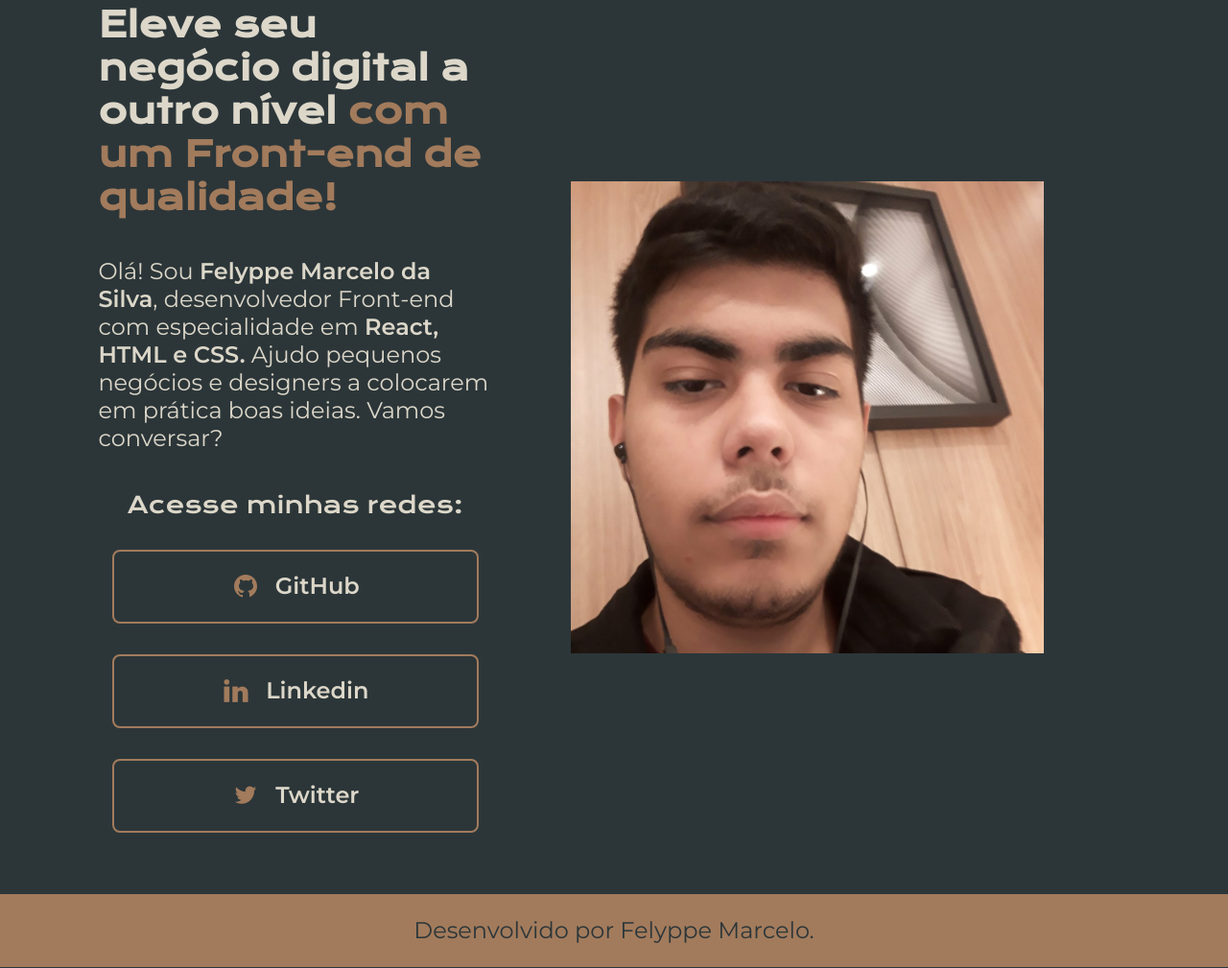
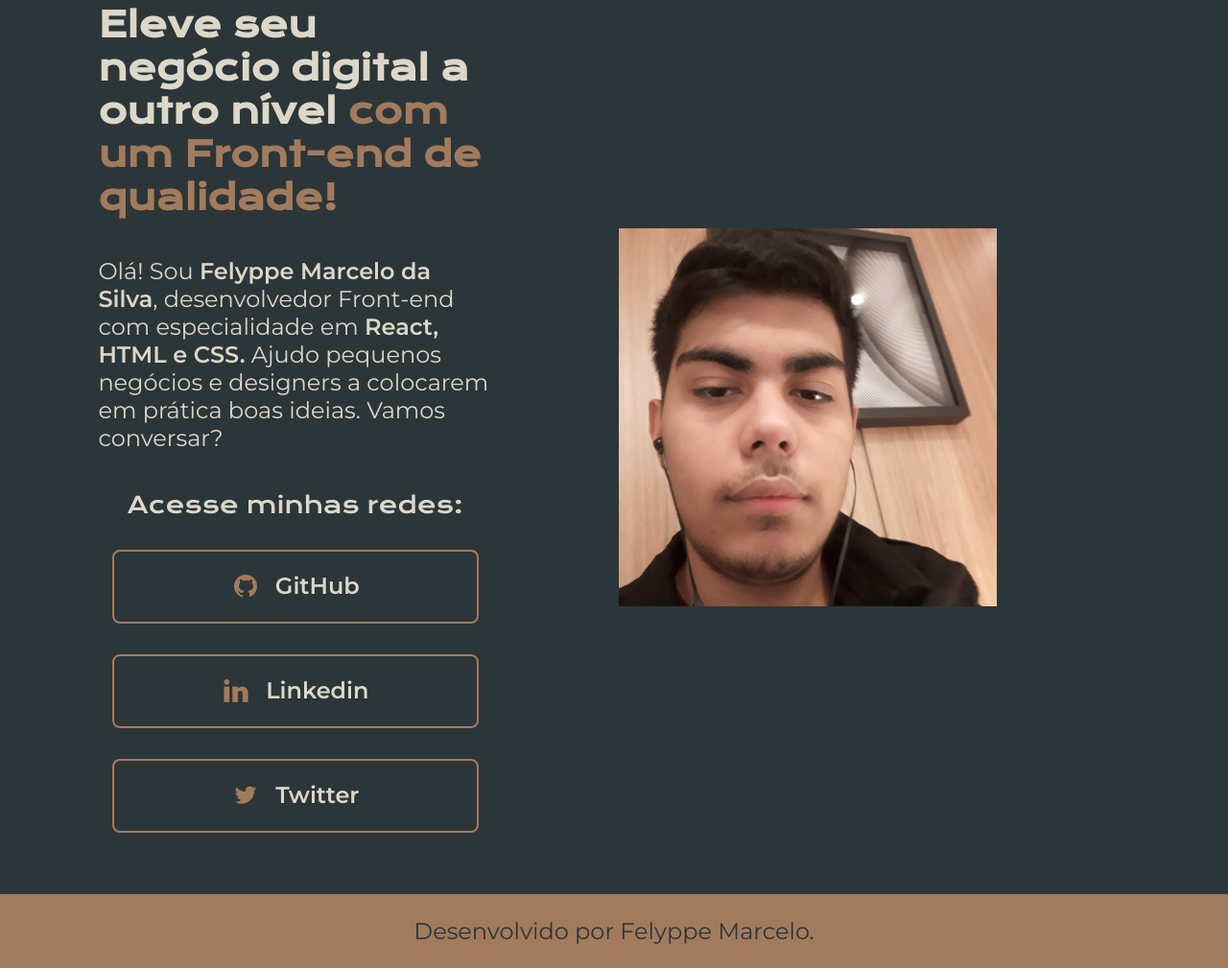
Before and after one commit to felyppe1201/portfolio, a plain HTML site: page index.html in a window 1280 px wide. Shown: the part 116-1125 px from the top of the page at 96% size. Drawn offline with nearby package versions, Linux system fonts and the light colour scheme.

Commit message:
ajuste na imagem

```diff
--- a/styles/style.css
+++ b/styles/style.css
@@ -110,14 +110,15 @@ body {
 }
 
 .apresentacao__imagem {
-    width: 50%;
+    width: 40%;
+    margin: 5%;
 }
 
 .rodape {
     color: var(--cor-primaria);
     background-color: var(--cor-terciaria);
     text-align: center;
-    padding: 23.64px;
+    padding: 24px;
     font-family: var(--fonte-secundaria);
     font-size: 1.5rem;
     font-weight: 400;
@@ -140,4 +141,8 @@ body {
     .apresentacao__conteudo {
         width: 100%;
     }
+
+    .apresentacao__imagem {
+        width: 50%;
+    }
 }
```
